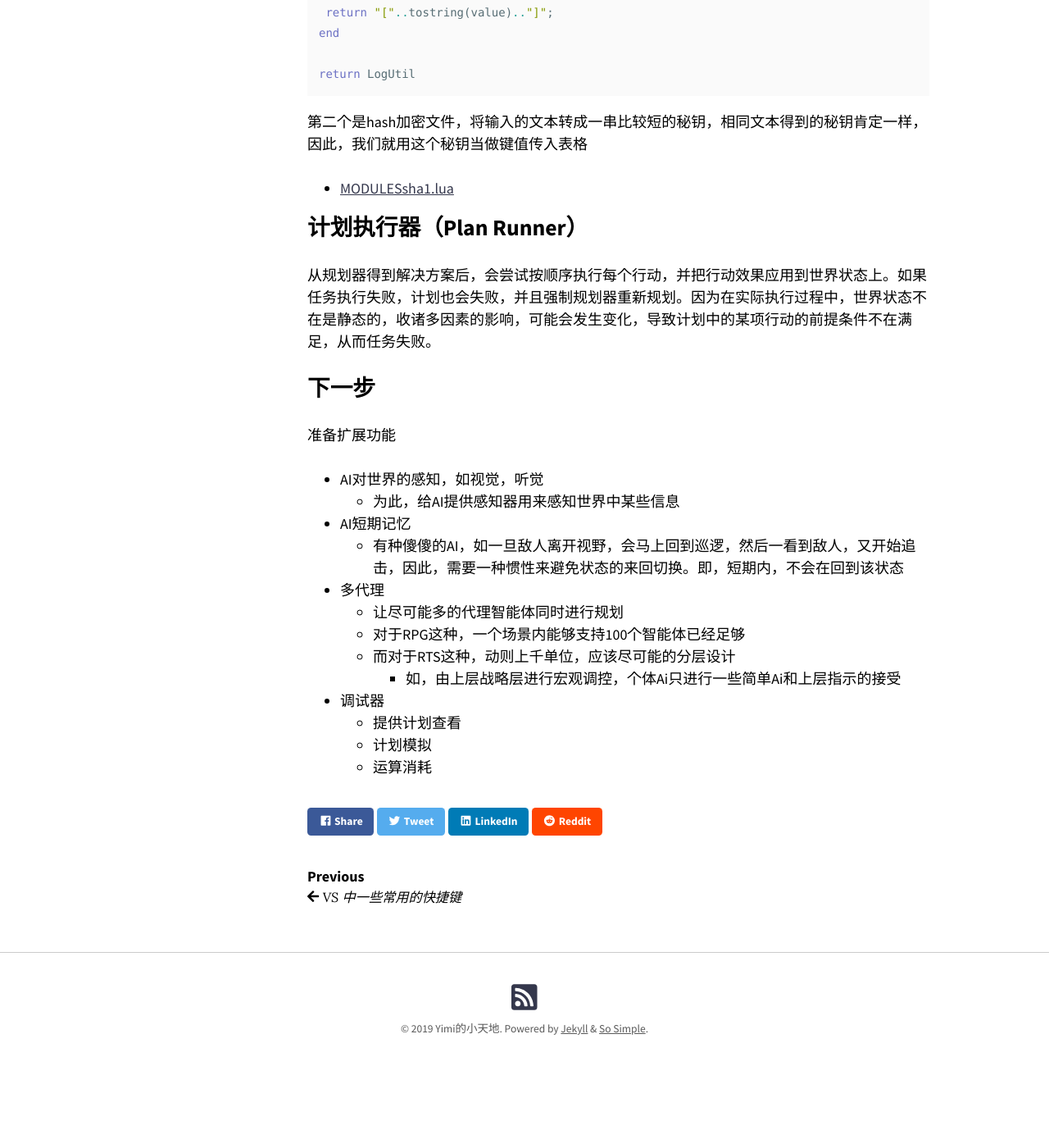
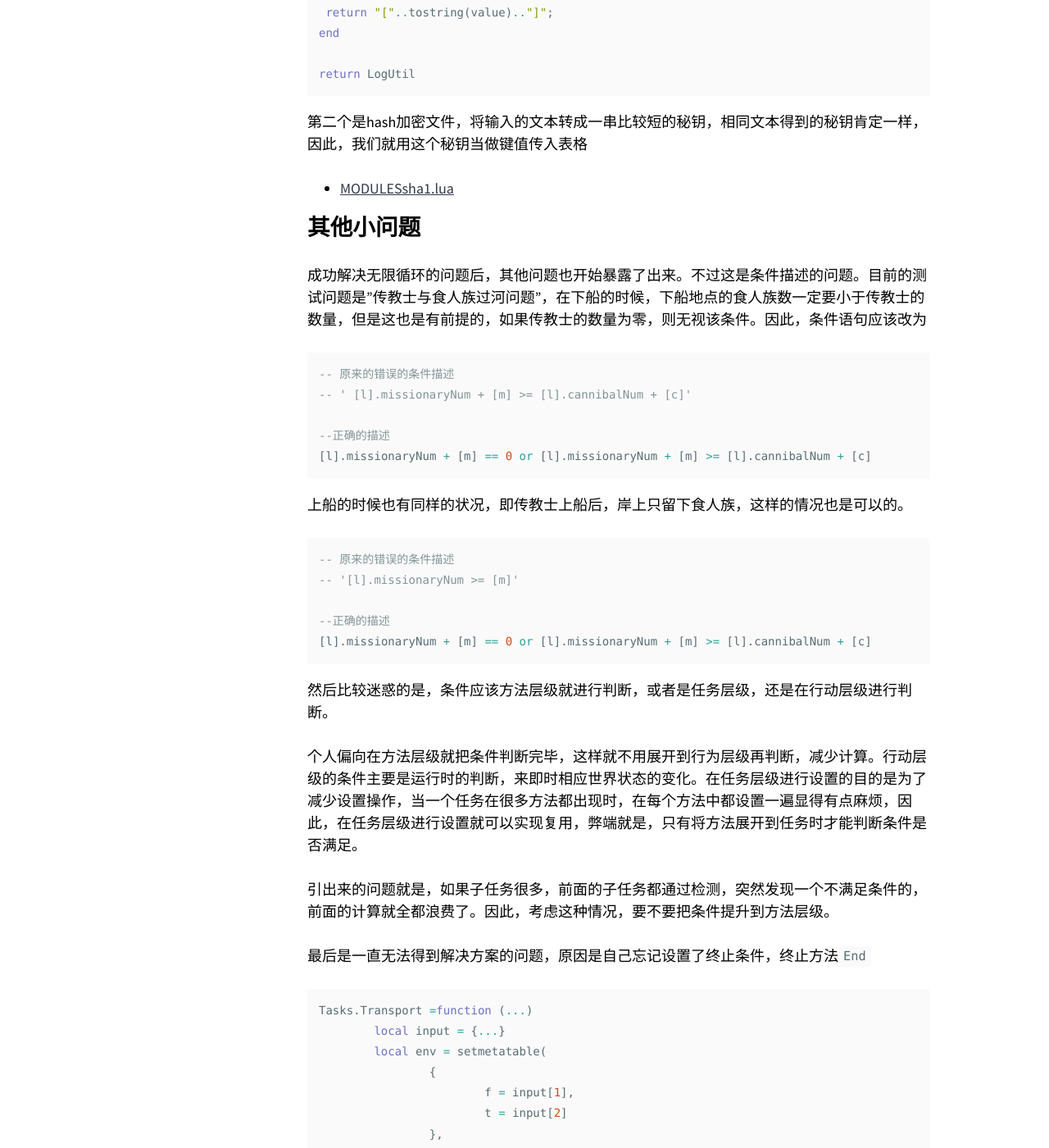
Before and after one commit to YimiCGH/YimiCGH.github.io, a Jekyll site: the page built from _posts/2019-12-02-HTN-Dev-log-04.md, in a window 1280 px wide and 1400 px high, scrolled down 5050 px. Shown: the whole window at 82% size. Built offline with Jekyll 4.4.1, drawn with Linux system fonts in a browser that asks for light colours; nearby versions of some CDN libraries; comment, search, counter and statistics services are not loaded; before the commit the page ends 6387 px from its top, so only the background shows below that; some of the changed text lies outside the part shown.

Commit message:
dev log 04

````diff
--- a/_posts/2019-12-02-HTN-Dev-log-04.md
+++ b/_posts/2019-12-02-HTN-Dev-log-04.md
@@ -187,22 +187,84 @@ return LogUtil
 第二个是hash加密文件，将输入的文本转成一串比较短的秘钥，相同文本得到的秘钥肯定一样，因此，我们就用这个秘钥当做键值传入表格
 - [MODULESsha1.lua](https://help.interfaceware.com/code/details/sha1-lua)
 
-## 计划执行器（Plan Runner）
-从规划器得到解决方案后，会尝试按顺序执行每个行动，并把行动效果应用到世界状态上。如果任务执行失败，计划也会失败，并且强制规划器重新规划。因为在实际执行过程中，世界状态不在是静态的，收诸多因素的影响，可能会发生变化，导致计划中的某项行动的前提条件不在满足，从而任务失败。
+## 其他小问题
 
-## 下一步
+成功解决无限循环的问题后，其他问题也开始暴露了出来。不过这是条件描述的问题。目前的测试问题是"传教士与食人族过河问题"，在下船的时候，下船地点的食人族数一定要小于传教士的数量，但是这也是有前提的，如果传教士的数量为零，则无视该条件。因此，条件语句应该改为
+```lua
+-- 原来的错误的条件描述
+-- ' [l].missionaryNum + [m] >= [l].cannibalNum + [c]'
 
-准备扩展功能
-- AI对世界的感知，如视觉，听觉
-  - 为此，给AI提供感知器用来感知世界中某些信息
-- AI短期记忆
-  - 有种傻傻的AI，如一旦敌人离开视野，会马上回到巡逻，然后一看到敌人，又开始追击，因此，需要一种惯性来避免状态的来回切换。即，短期内，不会在回到该状态
-- 多代理
-  - 让尽可能多的代理智能体同时进行规划
-  - 对于RPG这种，一个场景内能够支持100个智能体已经足够
-  - 而对于RTS这种，动则上千单位，应该尽可能的分层设计
-    - 如，由上层战略层进行宏观调控，个体Ai只进行一些简单Ai和上层指示的接受
-- 调试器
-  - 提供计划查看
-  - 计划模拟
-  - 运算消耗
+--正确的描述
+[l].missionaryNum + [m] == 0 or [l].missionaryNum + [m] >= [l].cannibalNum + [c]
+```
+上船的时候也有同样的状况，即传教士上船后，岸上只留下食人族，这样的情况也是可以的。
+```lua
+-- 原来的错误的条件描述
+-- '[l].missionaryNum >= [m]'
+
+--正确的描述
+[l].missionaryNum + [m] == 0 or [l].missionaryNum + [m] >= [l].cannibalNum + [c]
+```
+
+然后比较迷惑的是，条件应该方法层级就进行判断，或者是任务层级，还是在行动层级进行判断。
+
+个人偏向在方法层级就把条件判断完毕，这样就不用展开到行为层级再判断，减少计算。行动层级的条件主要是运行时的判断，来即时相应世界状态的变化。在任务层级进行设置的目的是为了减少设置操作，当一个任务在很多方法都出现时，在每个方法中都设置一遍显得有点麻烦，因此，在任务层级进行设置就可以实现复用，弊端就是，只有将方法展开到任务时才能判断条件是否满足。
+
+引出来的问题就是，如果子任务很多，前面的子任务都通过检测，突然发现一个不满足条件的，前面的计算就全都浪费了。因此，考虑这种情况，要不要把条件提升到方法层级。
+
+最后是一直无法得到解决方案的问题，原因是自己忘记设置了终止条件，终止方法`End`
+```lua
+Tasks.Transport =function (...)
+	local input = {...}
+	local env = setmetatable(
+		{
+			f = input[1],
+			t = input[2]
+		},
+		{__index = _G}
+	)
+	local task = {}
+	task.IsPrimitive = false
+	task.preconds = {
+		valuelimits = {
+			Substitute("LocA.missionaryNum + LocA.cannibalNum ~= 0",env)
+		}
+	}
+	task.Methods = {
+		Substitute("Load_2m0c([f],[t],2,0)",env),
+		Substitute("Load_1m1c([f],[t],1,1)",env),
+		Substitute("Load_1m0c([f],[t],1,0)",env),
+		Substitute("Load_0m1c([f],[t],0,1)",env),
+		Substitute("Load_0m2c([f],[t],0,2)",env),
+		Substitute("End()",env),
+	}
+	return task
+end
+```
+End方法的定义
+```lua
+Methods.End =function(...)
+	--local input = {...}
+	local env = setmetatable(
+		{},
+		{__index = _G}
+	)
+	local method = {}
+	method.preconds = {
+		relations = {
+			positive = {Substitute("BoatAt(LocB)",env)}
+		},
+		valuelimits = {
+			Substitute("LocA.missionaryNum + LocA.cannibalNum == 0",env)
+		}
+	}
+	return method
+end
+```
+最后，终于成功得到解决方案。
+
+这是不是就可以了呢？接下来，就实现计划执行器进行验证，看看得到的解决方案是不是可以完成目标任务。
+
+-----
+
+从结果来看，先不看结果是否正确，可以发现TFD算法存在一些缺陷。就和寻路算法一样，简单的前向搜索可以保证得到解决方案，但不保证是最优，而且，往往是比较长（差）的结果。针对本次测试，得到的解决方案一共有33步，而这个问题的最短路径（最优解决方案）是12步，因此，如果这个解决方案没错的话，很明显还需要优化，也就是使用类似A*之类，局部搜索，后向搜索等方法进行优化。
--- /dev/null
+++ b/_posts/2019-12-03-HTN-Dev-log-05.md
@@ -0,0 +1,34 @@
+---
+layout: post
+title: '在 Unity 中开发HTN Planner (5)'
+excerpt: "Plan Runner开发，执行解决方案"
+categories:
+      - Dev Log
+tags:
+  - Log
+  - Unity
+  - AI
+last_modified_at: 2019-12-03T16:30:00-23:00
+---
+{% include toc %}
+---
+
+## 计划执行器（Plan Runner）
+从规划器得到解决方案后，会尝试按顺序执行每个行动，并把行动效果应用到世界状态上。如果任务执行失败，计划也会失败，并且强制规划器重新规划。因为在实际执行过程中，世界状态不在是静态的，收诸多因素的影响，可能会发生变化，导致计划中的某项行动的前提条件不在满足，从而任务失败。
+
+## 下一步
+
+准备扩展功能
+- AI对世界的感知，如视觉，听觉
+  - 为此，给AI提供感知器用来感知世界中某些信息
+- AI短期记忆
+  - 有种傻傻的AI，如一旦敌人离开视野，会马上回到巡逻，然后一看到敌人，又开始追击，因此，需要一种惯性来避免状态的来回切换。即，短期内，不会在回到该状态
+- 多代理
+  - 让尽可能多的代理智能体同时进行规划
+  - 对于RPG这种，一个场景内能够支持100个智能体已经足够
+  - 而对于RTS这种，动则上千单位，应该尽可能的分层设计
+    - 如，由上层战略层进行宏观调控，个体Ai只进行一些简单Ai和上层指示的接受
+- 调试器
+  - 提供计划查看
+  - 计划模拟
+  - 运算消耗
````
